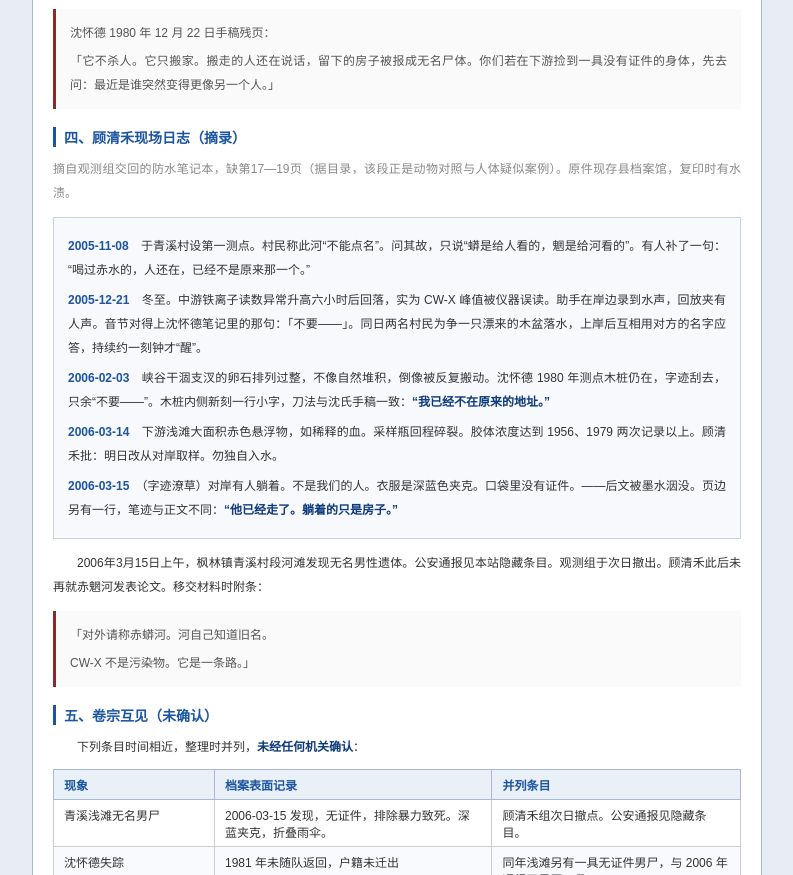
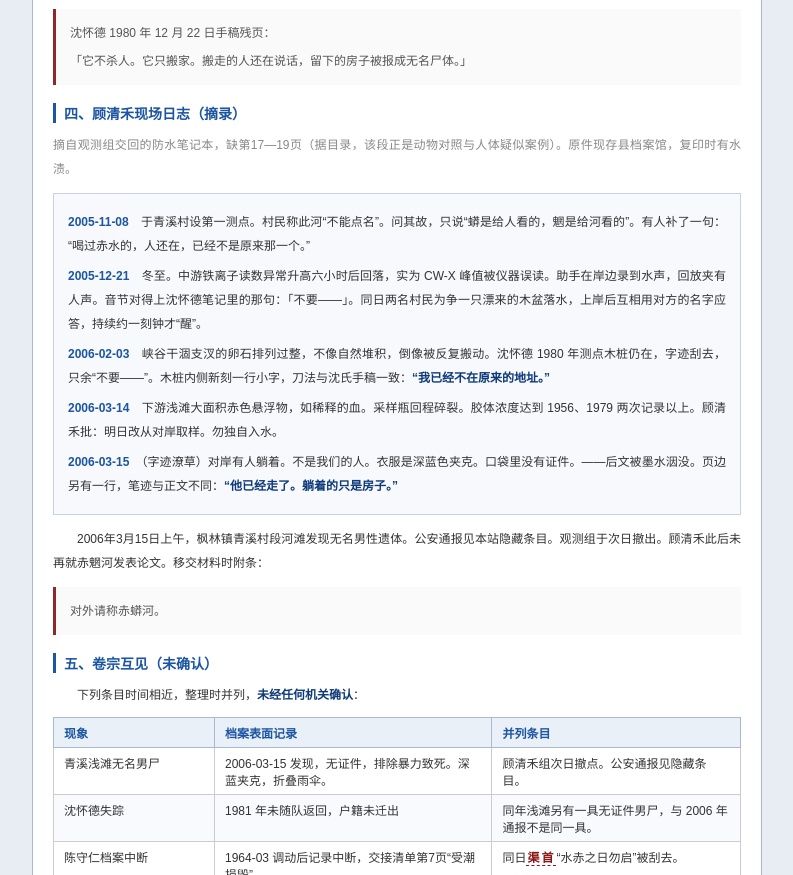
Before and after one commit to xiaolian1016/hypothesis, a plain HTML site: page 2006/chiwanghe.html in a window 1280 px wide. Shown: the part 1736-2611 px from the top of the page, without its empty margins (358-1151 px from the left). Drawn offline with Linux system fonts and the light colour scheme.

Commit message:
Add files via upload

```diff
--- a/2006/chiwanghe.html
+++ b/2006/chiwanghe.html
@@ -498,7 +498,7 @@
 
             <div class="quote-box">
                 <p>沈怀德 1980 年 12 月 22 日手稿残页：</p>
-                <p>「它不杀人。它只搬家。搬走的人还在说话，留下的房子被报成无名尸体。你们若在下游捡到一具没有证件的身体，先去问：最近是谁突然变得更像另一个人。」</p>
+                <p>「它不杀人。它只搬家。搬走的人还在说话，留下的房子被报成无名尸体。」</p>
             </div>
 
             <h3>四、顾清禾现场日志（摘录）</h3>
@@ -515,9 +515,7 @@
             <p>2006年3月15日上午，枫林镇青溪村段河滩发现无名男性遗体。公安通报见本站隐藏条目。观测组于次日撤出。顾清禾此后未再就赤魍河发表论文。移交材料时附条：</p>
 
             <div class="quote-box">
-                <p>「对外请称赤蟒河。河自己知道旧名。</p>
-                <p>CW-X 不是污染物。它是一条路。」</p>
-                <p class="need-login-phrase">他们都还没有死。」</p>
+                <p>对外请称赤蟒河。</p>
             </div>
 
             <h3>五、卷宗互见（未确认）</h3>
```
